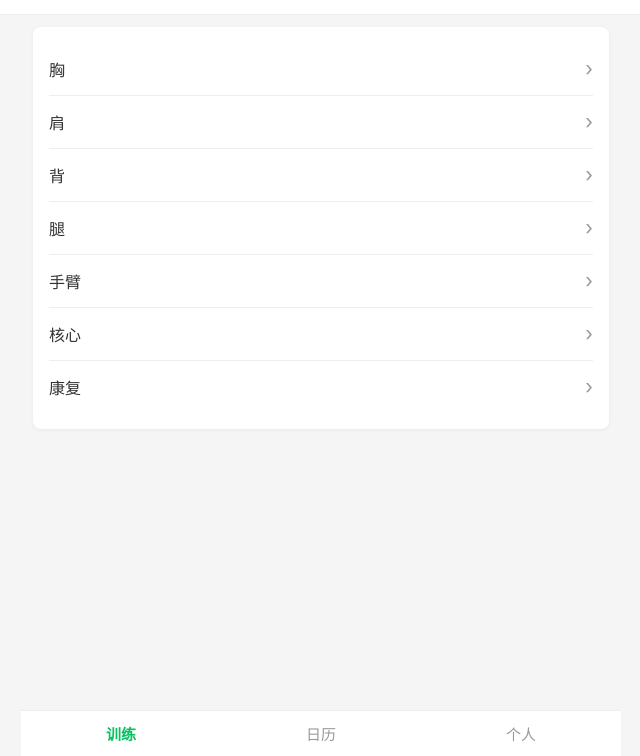
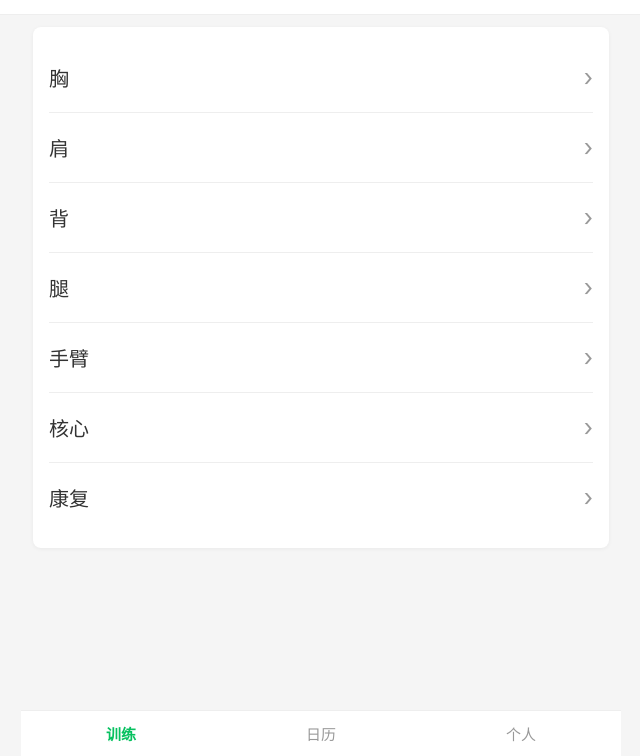
Before and after one commit to monkeyBai96/sport, a website: page web-demo/index.html in a window 1280 px wide. Shown: the part 44-800 px from the top of the page, without its empty margins (319-959 px from the left). Drawn offline with Linux system fonts and the light colour scheme.

Commit message:
Update style.css

```diff
--- a/web-demo/style.css
+++ b/web-demo/style.css
@@ -66,9 +66,14 @@ header {
   border-bottom: none;
 }
 
+.part-row {
+  padding: 20px 0;
+  font-size: 20px;
+}
+
 .arrow {
   color: #999;
-  font-size: 20px;
+  font-size: 24px;
 }
 
 input[type="number"], input[type="text"] {
```
